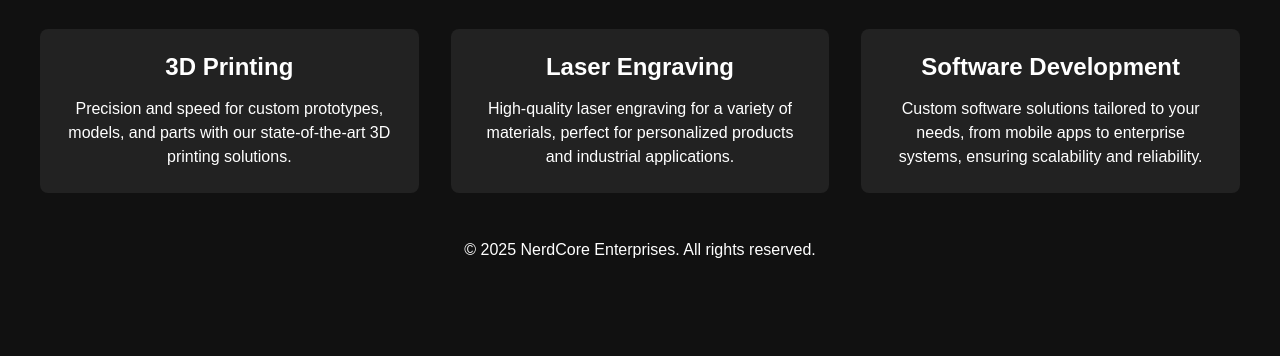
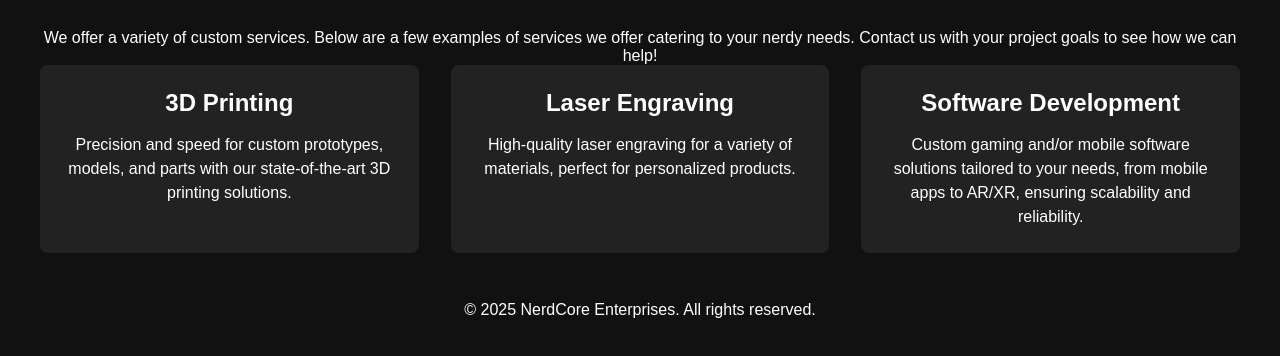
Before and after one commit to pthtcordnry/nerdcore_main, a plain HTML site: page services.html in a window 1280 px wide. Shown: the part 154-510 px from the top of the page. Drawn offline with Linux system fonts and the light colour scheme.

Commit message:
services update

```diff
--- a/services.html
+++ b/services.html
@@ -23,6 +23,9 @@
   <!-- Main Services Section -->
   <main class="services">
     <h1>Our Services</h1>
+    <p class="services-intro">
+      We offer a variety of custom services. Below are a few examples of services we offer catering to your nerdy needs. Contact us with your project goals to see how we can help!
+    </p>
     <div class="services-grid">
       <div class="service-card">
         <h2>3D Printing</h2>
@@ -30,11 +33,11 @@
       </div>
       <div class="service-card">
         <h2>Laser Engraving</h2>
-        <p>High-quality laser engraving for a variety of materials, perfect for personalized products and industrial applications.</p>
+        <p>High-quality laser engraving for a variety of materials, perfect for personalized products.</p>
       </div>
       <div class="service-card">
         <h2>Software Development</h2>
-        <p>Custom software solutions tailored to your needs, from mobile apps to enterprise systems, ensuring scalability and reliability.</p>
+        <p>Custom gaming and/or mobile software solutions tailored to your needs, from mobile apps to AR/XR, ensuring scalability and reliability.</p>
       </div>
     </div>
   </main>
```
